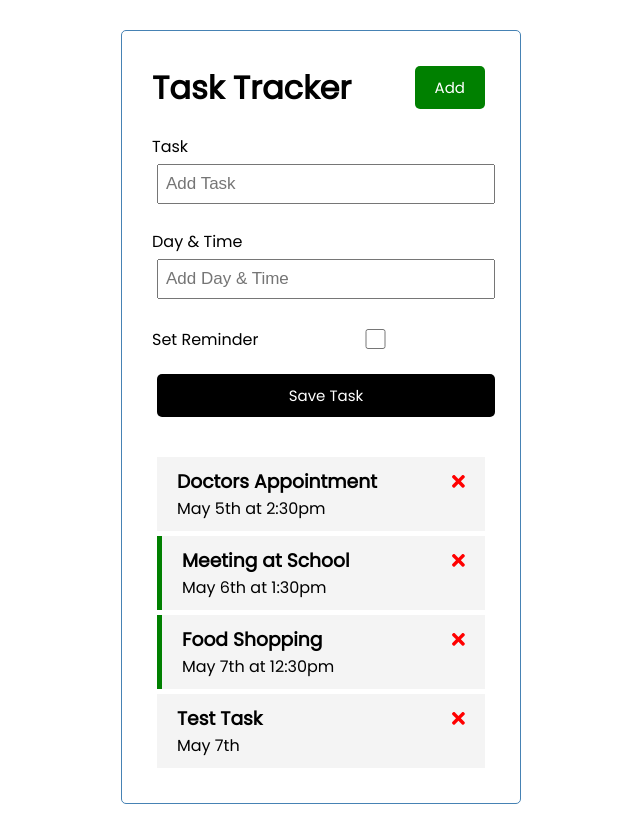
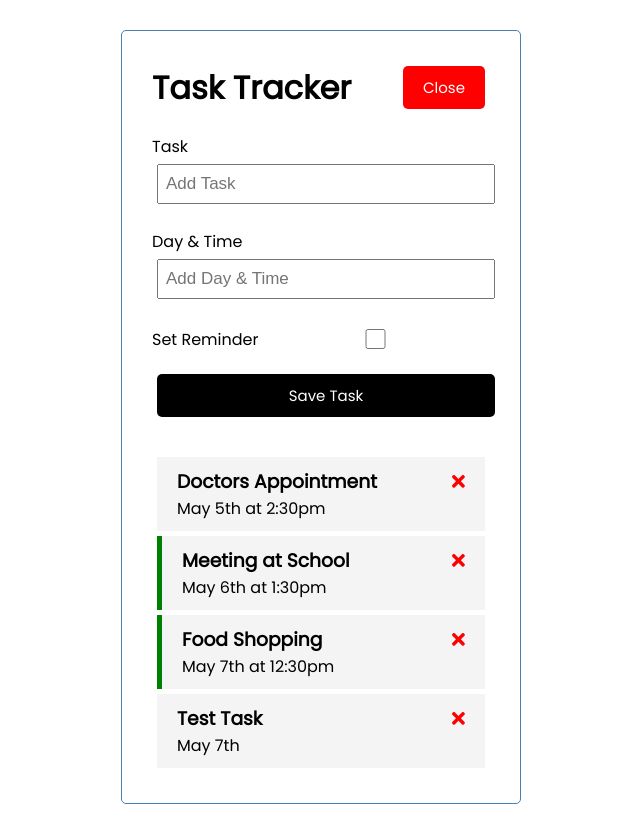
Before and after one commit to poibkm/ng-crash-course-traversymedia, an Angular app: page / in a window 1280 px wide. Both pictures are taken after a click on the button "Add". Shown: the whole page, without its empty margins (319-959 px from the left). Built offline with nearby package versions, Linux system fonts and the light colour scheme; data requests are answered from the project's data file.

Commit message:
Toggle Button & UI Service

```diff
--- a/src/app/components/add-task/add-task.component.html
+++ b/src/app/components/add-task/add-task.component.html
@@ -1,4 +1,4 @@
-<form class="add-form" (ngSubmit)="onSubmit()">
+<form *ngIf="showAddTask" class="add-form" (ngSubmit)="onSubmit()">
   <div class="form-control">
     <label for="text">Task</label>
     <input
--- a/src/app/components/add-task/add-task.component.ts
+++ b/src/app/components/add-task/add-task.component.ts
@@ -1,4 +1,6 @@
 import { Component, OnInit, Output, EventEmitter } from '@angular/core';
+import { UiService } from 'src/app/services/ui.service';
+import { Subscription } from 'rxjs';
 import { Task } from 'src/app/Task';
 
 @Component({
@@ -11,8 +13,14 @@ export class AddTaskComponent implements OnInit {
   text: string = '';
   day: string = '';
   reminder: boolean = false;
+  showAddTask!: boolean;
+  subscription: Subscription;
 
-  constructor() {}
+  constructor(private uiService: UiService) {
+    this.subscription = this.uiService
+      .onToggle()
+      .subscribe((value) => (this.showAddTask = value));
+  }
 
   ngOnInit(): void {}
 
--- a/src/app/components/header/header.component.html
+++ b/src/app/components/header/header.component.html
@@ -1,8 +1,8 @@
 <header>
   <h1>{{ title }}</h1>
   <app-button
-    color="green"
-    text="Add"
+    color="{{ showAddTask ? 'red' : 'green' }}"
+    text="{{ showAddTask ? 'Close' : 'Add' }}"
     (btnClick)="toggleAddTask()"
   ></app-button>
 </header>
--- a/src/app/components/header/header.component.ts
+++ b/src/app/components/header/header.component.ts
@@ -1,4 +1,6 @@
 import { Component, OnInit } from '@angular/core';
+import { UiService } from 'src/app/services/ui.service';
+import { Subscription } from 'rxjs';
 
 @Component({
   selector: 'app-header',
@@ -7,12 +9,18 @@ import { Component, OnInit } from '@angular/core';
 })
 export class HeaderComponent implements OnInit {
   title: string = 'Task Tracker';
+  showAddTask: boolean = false;
+  subscription!: Subscription;
 
-  constructor() {}
+  constructor(private uiService: UiService) {
+    this.subscription = this.uiService
+      .onToggle()
+      .subscribe((value) => (this.showAddTask = value));
+  }
 
   ngOnInit(): void {}
 
   toggleAddTask() {
-    console.log('toggle');
+    this.uiService.toggleAddTask();
   }
 }
--- /dev/null
+++ b/src/app/services/ui.service.ts
@@ -0,0 +1,21 @@
+import { Injectable } from '@angular/core';
+import { Observable, Subject } from 'rxjs';
+
+@Injectable({
+  providedIn: 'root',
+})
+export class UiService {
+  private showAddTask: boolean = false;
+  private subject = new Subject<any>();
+
+  constructor() {}
+
+  toggleAddTask(): void {
+    this.showAddTask = !this.showAddTask;
+    this.subject.next(this.showAddTask);
+  }
+
+  onToggle(): Observable<any> {
+    return this.subject.asObservable();
+  }
+}
```
Also changed, not shown: 1 other file (tests, documents, lock files or other folders).
